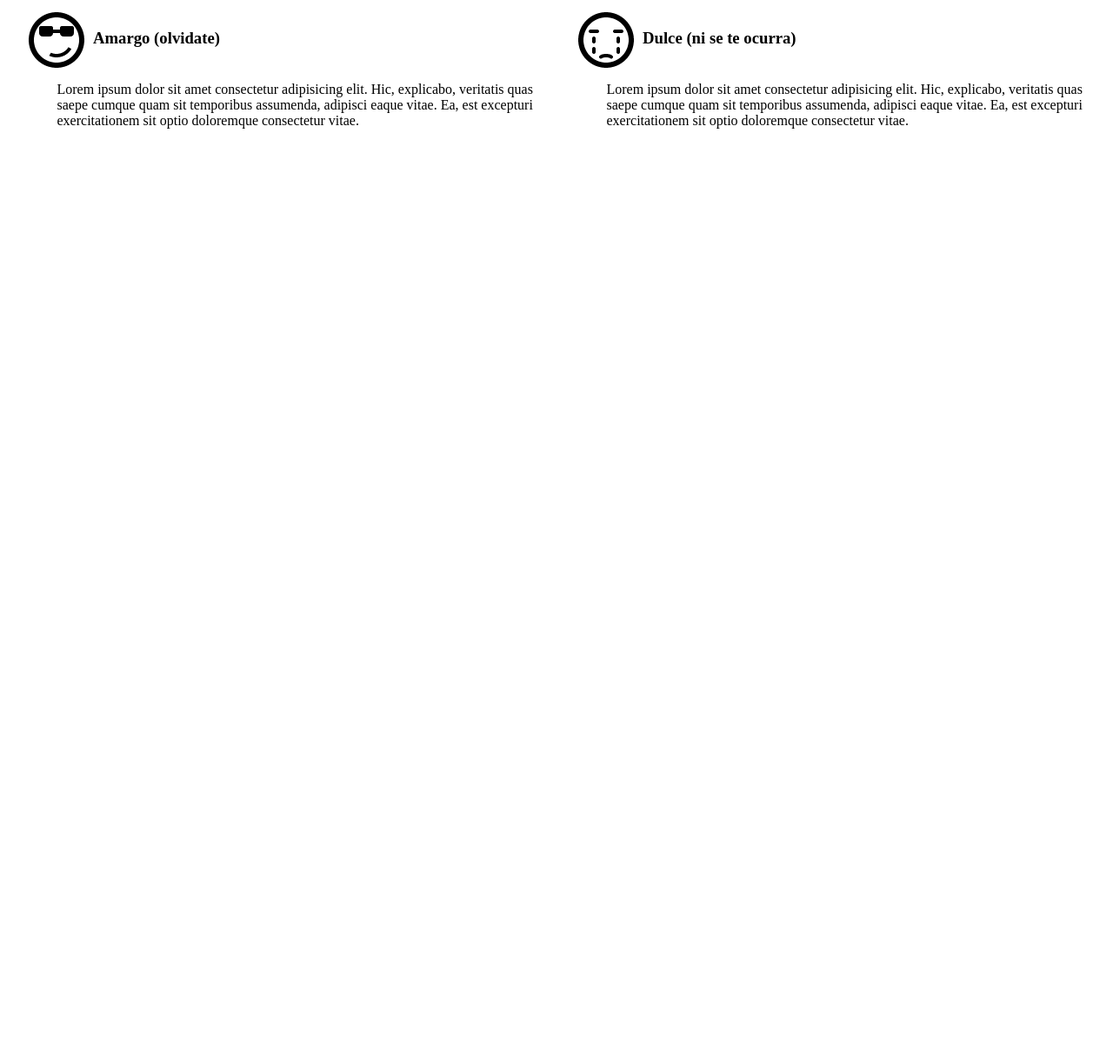
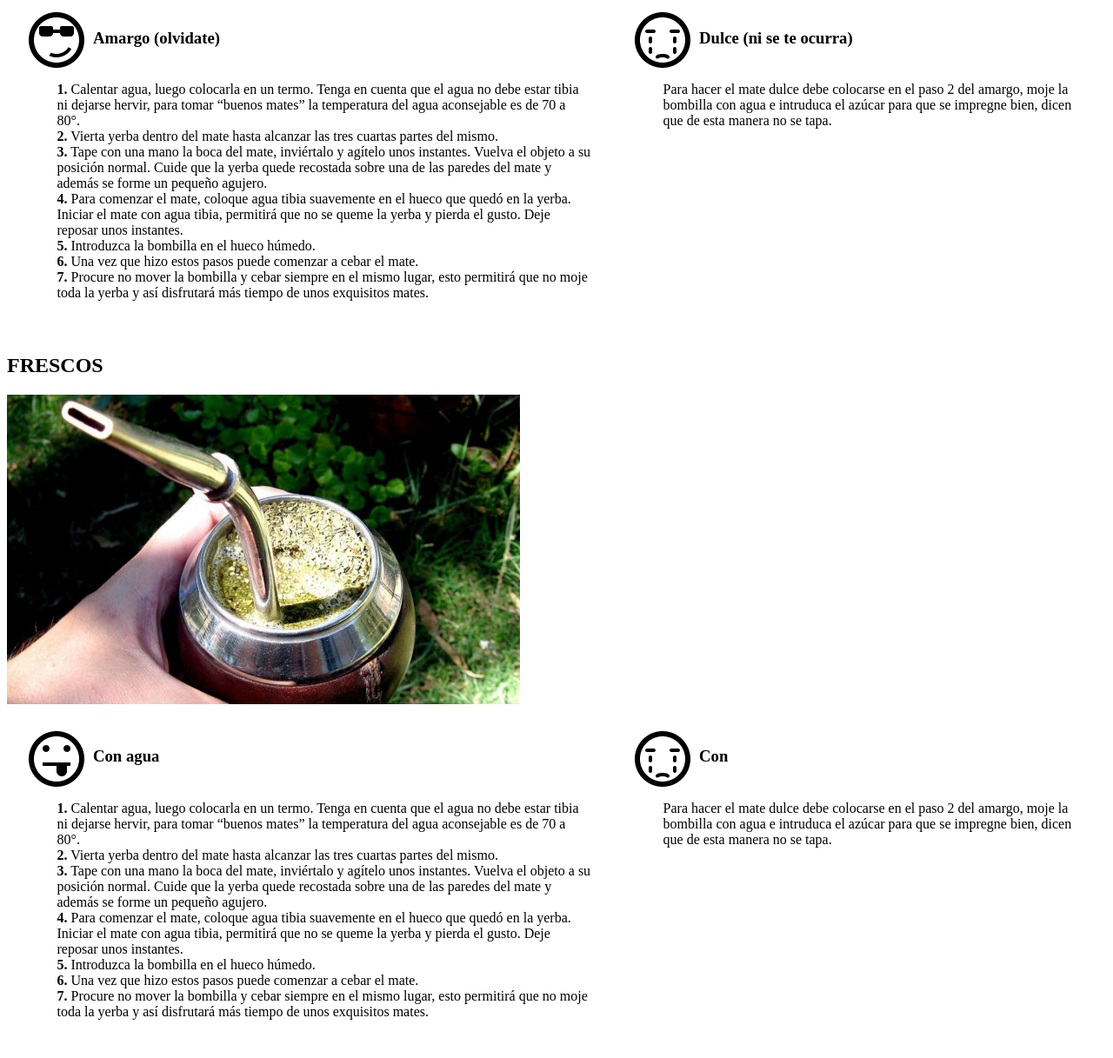
Before and after one commit to Brankitocruz/matebrankito, a plain HTML site: page mate/matenuevo.html in a window 1280 px wide. Shown: the part 500-1717 px from the top of the page at 87% size. Before the commit the page ends 800 px from the top, so only its background shows below. Drawn offline with Linux system fonts and the light colour scheme.

Commit message:
continue con la pagina

```diff
--- a/mate/matenuevo.html
+++ b/mate/matenuevo.html
@@ -19,7 +19,13 @@
             <h3>Amargo (olvidate)</h3>
             </div>
             <p class="tipo-mate-texto">
-                Lorem ipsum dolor sit amet consectetur adipisicing elit. Hic, explicabo, veritatis quas saepe cumque quam sit temporibus assumenda, adipisci eaque vitae. Ea, est excepturi exercitationem sit optio doloremque consectetur vitae.
+                <strong>1.</strong> Calentar agua, luego colocarla en un termo. Tenga en cuenta que el agua no debe estar tibia ni dejarse hervir, para tomar “buenos mates” la temperatura del agua aconsejable es  de 70 a 80°.<br>
+                <strong>2.</strong> Vierta yerba dentro del mate hasta alcanzar las tres cuartas partes del mismo.<br>
+                <strong>3.</strong> Tape con una mano la boca del mate, inviértalo y agítelo unos instantes. Vuelva el objeto a su posición normal. Cuide que la yerba quede recostada sobre una de las paredes del mate y además se forme un pequeño agujero.<br>
+                <strong>4.</strong> Para comenzar el mate, coloque agua tibia suavemente en el hueco que quedó en la yerba. Iniciar el mate con agua tibia, permitirá que no se queme la yerba y pierda el gusto.  Deje reposar unos instantes.<br>
+                <strong>5.</strong> Introduzca la bombilla en el hueco húmedo. <br>
+                <strong>6.</strong> Una vez que hizo estos pasos puede comenzar a cebar el mate. <br>
+                <strong>7.</strong> Procure no mover la bombilla y cebar siempre en el mismo lugar, esto permitirá que no moje toda la yerba y así disfrutará más tiempo de unos exquisitos mates. <br>
             </p>
         </div>
         <div class="tipo-mate">
@@ -28,10 +34,40 @@
             <h3>Dulce (ni se te ocurra)</h3>
             </div>
             <p class="tipo-mate-texto">
-                Lorem ipsum dolor sit amet consectetur adipisicing elit. Hic, explicabo, veritatis quas saepe cumque quam sit temporibus assumenda, adipisci eaque vitae. Ea, est excepturi exercitationem sit optio doloremque consectetur vitae.
+            Para hacer el mate dulce debe colocarse en el paso 2 del amargo, moje la bombilla con agua e intruduca el azúcar para que se impregne bien, dicen que de esta manera no se tapa. </p>
+            </div>
+    </div>
+
+    <h2>FRESCOS</h2>
+    <img src="imagenes/clasicos.PNG" alt=""> <!--alt: sirve para identificar que es -->
+    </div>
+    <div class="contenedor-tipos-mates">
+        <div class="tipo-mate">
+
+            <div class="tipo-mate-titulo">
+            <img src="imagenes/228-tongue.png" alt="sacando la lengua">
+            <h3>Con agua</h3>
+            </div>
+            <p class="tipo-mate-texto">
+                <strong>1.</strong> Calentar agua, luego colocarla en un termo. Tenga en cuenta que el agua no debe estar tibia ni dejarse hervir, para tomar “buenos mates” la temperatura del agua aconsejable es  de 70 a 80°.<br>
+                <strong>2.</strong> Vierta yerba dentro del mate hasta alcanzar las tres cuartas partes del mismo.<br>
+                <strong>3.</strong> Tape con una mano la boca del mate, inviértalo y agítelo unos instantes. Vuelva el objeto a su posición normal. Cuide que la yerba quede recostada sobre una de las paredes del mate y además se forme un pequeño agujero.<br>
+                <strong>4.</strong> Para comenzar el mate, coloque agua tibia suavemente en el hueco que quedó en la yerba. Iniciar el mate con agua tibia, permitirá que no se queme la yerba y pierda el gusto.  Deje reposar unos instantes.<br>
+                <strong>5.</strong> Introduzca la bombilla en el hueco húmedo. <br>
+                <strong>6.</strong> Una vez que hizo estos pasos puede comenzar a cebar el mate. <br>
+                <strong>7.</strong> Procure no mover la bombilla y cebar siempre en el mismo lugar, esto permitirá que no moje toda la yerba y así disfrutará más tiempo de unos exquisitos mates. <br>
             </p>
         </div>
+        <div class="tipo-mate">
+            <div class="tipo-mate-titulo">
+            <img src="imagenes/258-crying.png" alt="icono llorando">
+            <h3>Con </h3>
+            </div>
+            <p class="tipo-mate-texto">
+            Para hacer el mate dulce debe colocarse en el paso 2 del amargo, moje la bombilla con agua e intruduca el azúcar para que se impregne bien, dicen que de esta manera no se tapa. </p>
+            </div>
     </div>
+
     <!--
     <table>
         <tr>
```
Also changed, not shown: mate/imagenes/002-home2.png (deleted).
